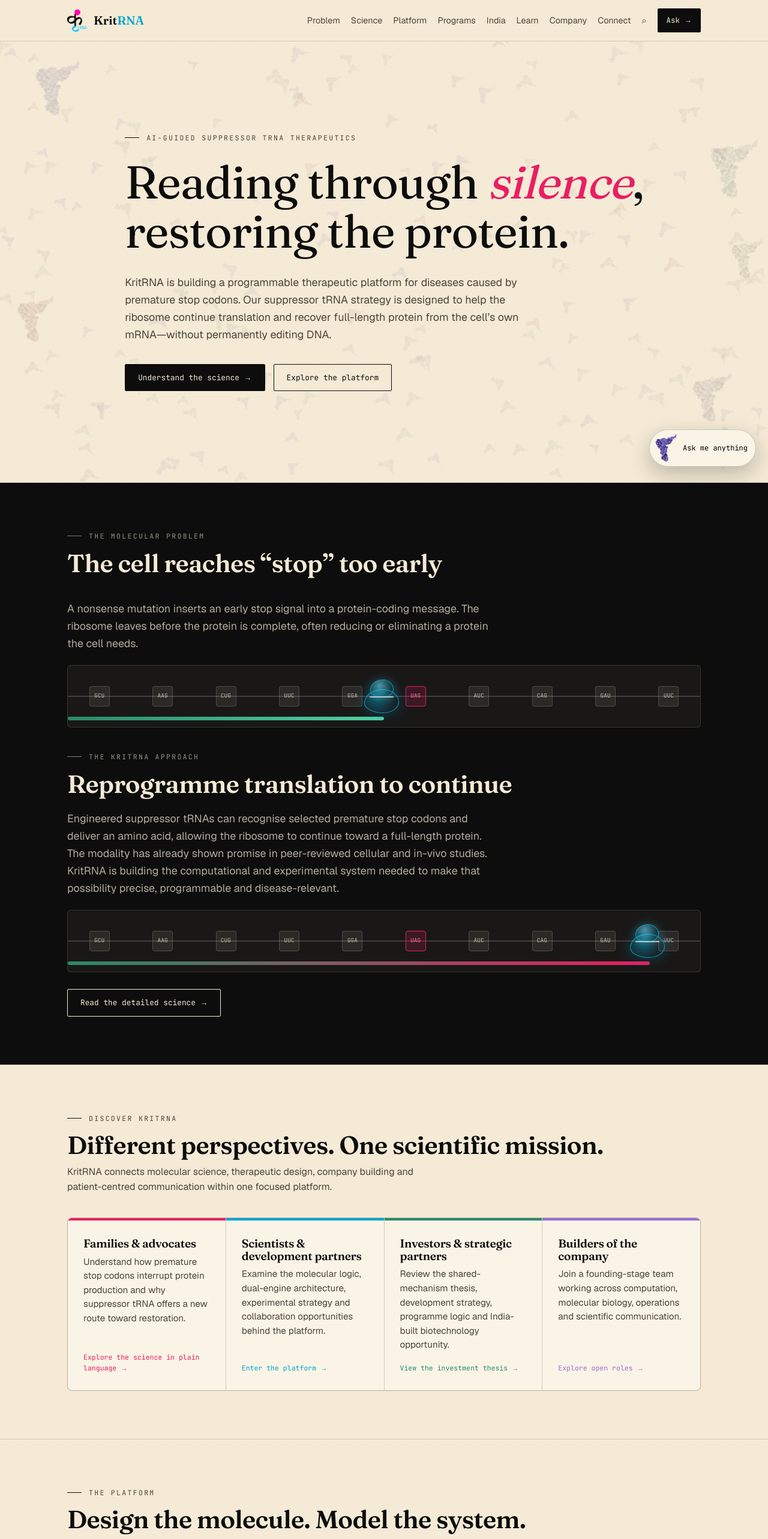
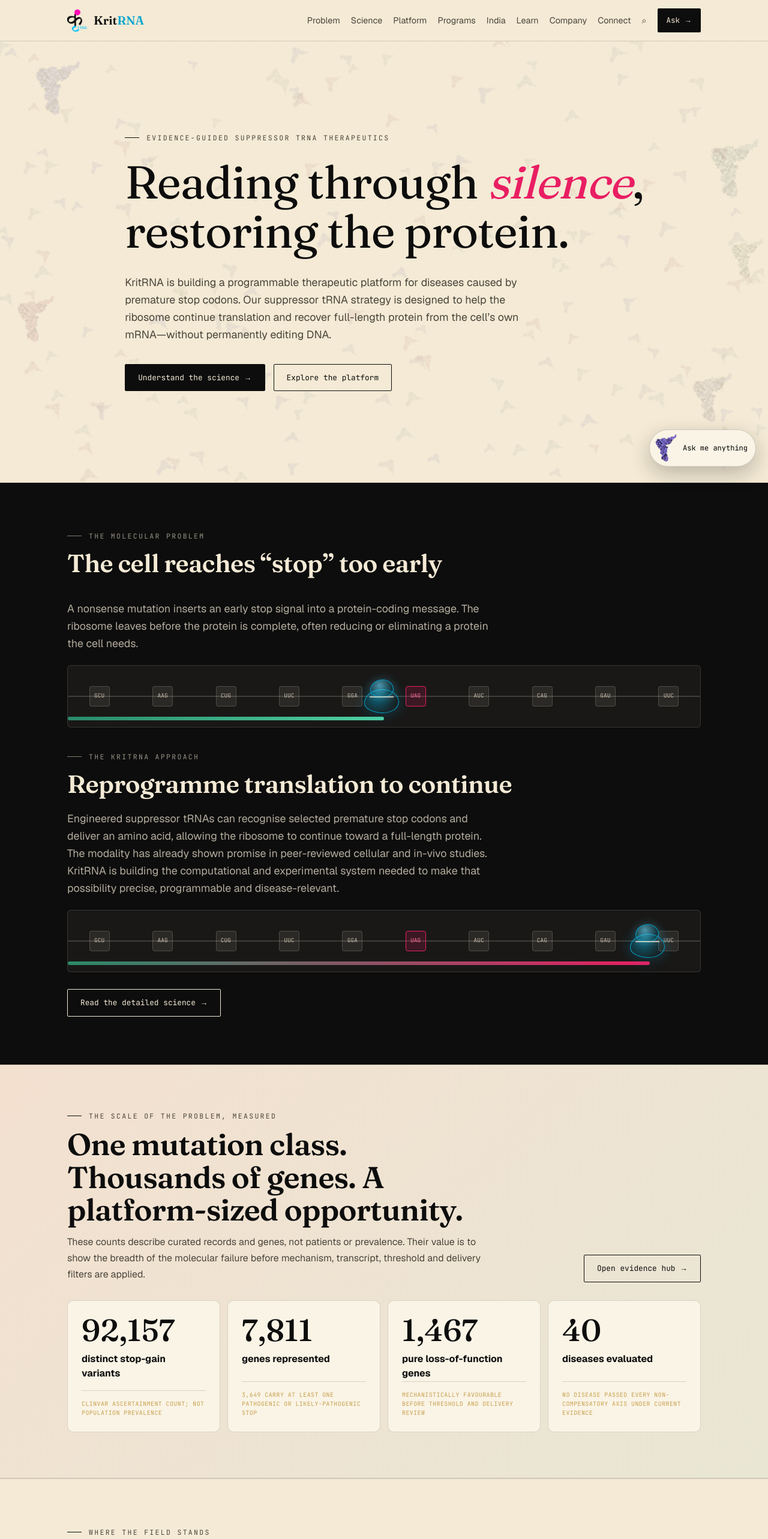
Before and after one commit to transloka786/trasnloka-website, a Next.js app: page / in a window 1280 px wide. Shown: the top 2566 px of the page at 60% size. Built offline with nearby package versions, Linux system fonts and the light colour scheme.

Commit message:
Add evidence-backed homepage modules

```diff
--- a/src/app/page.tsx
+++ b/src/app/page.tsx
@@ -2,6 +2,7 @@ import Link from 'next/link';
 import LogoFormation from '@/components/LogoFormation';
 import TranslationTrack from '@/components/TranslationTrack';
 import Reveal from '@/components/Reveal';
+import EvidenceCarousel from '@/components/EvidenceCarousel';
 import { PROGRAMS } from '@/lib/content';
 
 const AUDIENCES = [
@@ -11,13 +12,19 @@ const AUDIENCES = [
   ['Builders of the company', 'Join a founding-stage team working across computation, molecular biology, operations and scientific communication.', '/careers', 'Explore open roles'],
 ];
 
+const FIELD_SLIDES = [
+  { kicker: 'Why now', title: 'Engineered tRNA has crossed into first-in-human development.', body: 'The modality has moved beyond a purely preclinical category. That milestone validates the seriousness of the field while raising the standard for candidate quality, delivery and safety.', note: 'Category milestone, not evidence that KritRNA has a clinical product.', href: '/evidence', linkLabel: 'See the evidence context', accent: 'var(--magenta)' },
+  { kicker: 'The real bottleneck', title: 'Readthrough is possible. Reliable translation repair is the harder problem.', body: 'A candidate must be correctly charged, work in the endogenous transcript, reach the binding tissue and avoid unacceptable readthrough at normal stop codons.', note: 'These four gates organise KritRNA’s public scientific strategy.', href: '/science', linkLabel: 'Explore the four gates', accent: 'var(--cyan)' },
+  { kicker: 'India-first advantage', title: 'The missing Indian evidence is itself a measurable scientific finding.', body: 'Indian variant submissions are geographically concentrated, population and clinical datasets answer different questions, and delivery assumptions imported from other populations may not transfer cleanly.', note: 'Records and reports are not prevalence or patient counts.', href: '/india', linkLabel: 'See the India evidence', accent: 'var(--forest)' },
+];
+
 export default function Home() {
   return (
     <>
       <header style={{ position: 'relative', minHeight: '92vh', display: 'flex', alignItems: 'center', overflow: 'hidden', borderBottom: '1px solid var(--rule)' }}>
         <LogoFormation />
         <div className="wrap" style={{ position: 'relative', zIndex: 2, padding: '80px 32px' }}>
-          <Reveal><div className="eyebrow" style={{ marginBottom: 24 }}>AI-guided suppressor tRNA therapeutics</div></Reveal>
+          <Reveal><div className="eyebrow" style={{ marginBottom: 24 }}>Evidence-guided suppressor tRNA therapeutics</div></Reveal>
           <Reveal delay={0.05}><h1 className="h1">Reading through <em>silence</em>,<br />restoring the protein.</h1></Reveal>
           <Reveal delay={0.1}><p className="lead" style={{ marginTop: 28 }}>KritRNA is building a programmable therapeutic platform for diseases caused by premature stop codons. Our suppressor tRNA strategy is designed to help the ribosome continue translation and recover full-length protein from the cell’s own mRNA—without permanently editing DNA.</p></Reveal>
           <Reveal delay={0.15}><div style={{ marginTop: 34, display: 'flex', gap: 14, flexWrap: 'wrap' }}><Link className="btn btn-solid" href="/science">Understand the science →</Link><Link className="btn btn-ghost" href="/platform">Explore the platform</Link></div></Reveal>
@@ -31,6 +38,18 @@ export default function Home() {
         <div style={{ marginTop: 40 }}><Reveal><div className="sec-head" style={{ marginBottom: 20 }}><div className="eyebrow">The KritRNA approach</div><h2 className="h2">Reprogramme translation to continue</h2></div></Reveal><Reveal delay={0.05}><p className="lead">Engineered suppressor tRNAs can recognise selected premature stop codons and deliver an amino acid, allowing the ribosome to continue toward a full-length protein. The modality has already shown promise in peer-reviewed cellular and in-vivo studies. KritRNA is building the computational and experimental system needed to make that possibility precise, programmable and disease-relevant.</p></Reveal><Reveal delay={0.1}><TranslationTrack readthrough /></Reveal></div>
         <Reveal delay={0.12}><div style={{ marginTop: 28 }}><Link className="btn btn-ghost" href="/science" style={{ borderColor: 'var(--cream)', color: 'var(--cream)' }}>Read the detailed science →</Link></div></Reveal>
       </div></section>
+
+      <section className="evidence-band"><div className="wrap">
+        <div className="evidence-head"><div><div className="eyebrow">The scale of the problem, measured</div><h2>One mutation class. Thousands of genes. A platform-sized opportunity.</h2><p className="evidence-subcopy">These counts describe curated records and genes, not patients or prevalence. Their value is to show the breadth of the molecular failure before mechanism, transcript, threshold and delivery filters are applied.</p></div><Link className="btn btn-ghost" href="/evidence">Open evidence hub →</Link></div>
+        <div className="evidence-stats">
+          <div className="evidence-stat-card"><strong>92,157</strong><span>distinct stop-gain variants</span><small>ClinVar ascertainment count; not population prevalence</small></div>
+          <div className="evidence-stat-card"><strong>7,811</strong><span>genes represented</span><small>3,649 carry at least one pathogenic or likely-pathogenic stop</small></div>
+          <div className="evidence-stat-card"><strong>1,467</strong><span>pure loss-of-function genes</span><small>Mechanistically favourable before threshold and delivery review</small></div>
+          <div className="evidence-stat-card"><strong>40</strong><span>diseases evaluated</span><small>No disease passed every non-compensatory axis under current evidence</small></div>
+        </div>
+      </div></section>
+
+      <section><div className="wrap"><div className="evidence-head"><div><div className="eyebrow">Where the field stands</div><h2>Momentum without mythology.</h2><p className="evidence-subcopy">The category is advancing. The decisive questions are now the quality of charging, endogenous-context performance, delivery and safety—not whether a reporter can show readthrough.</p></div></div><EvidenceCarousel slides={FIELD_SLIDES} label="KritRNA field-position highlights" /></div></section>
 
       <section><div className="wrap">
         <Reveal><div className="sec-head"><div className="eyebrow">Discover KritRNA</div><h2 className="h2">Different perspectives. One scientific mission.</h2><p>KritRNA connects molecular science, therapeutic design, company building and patient-centred communication within one focused platform.</p></div></Reveal>
```
